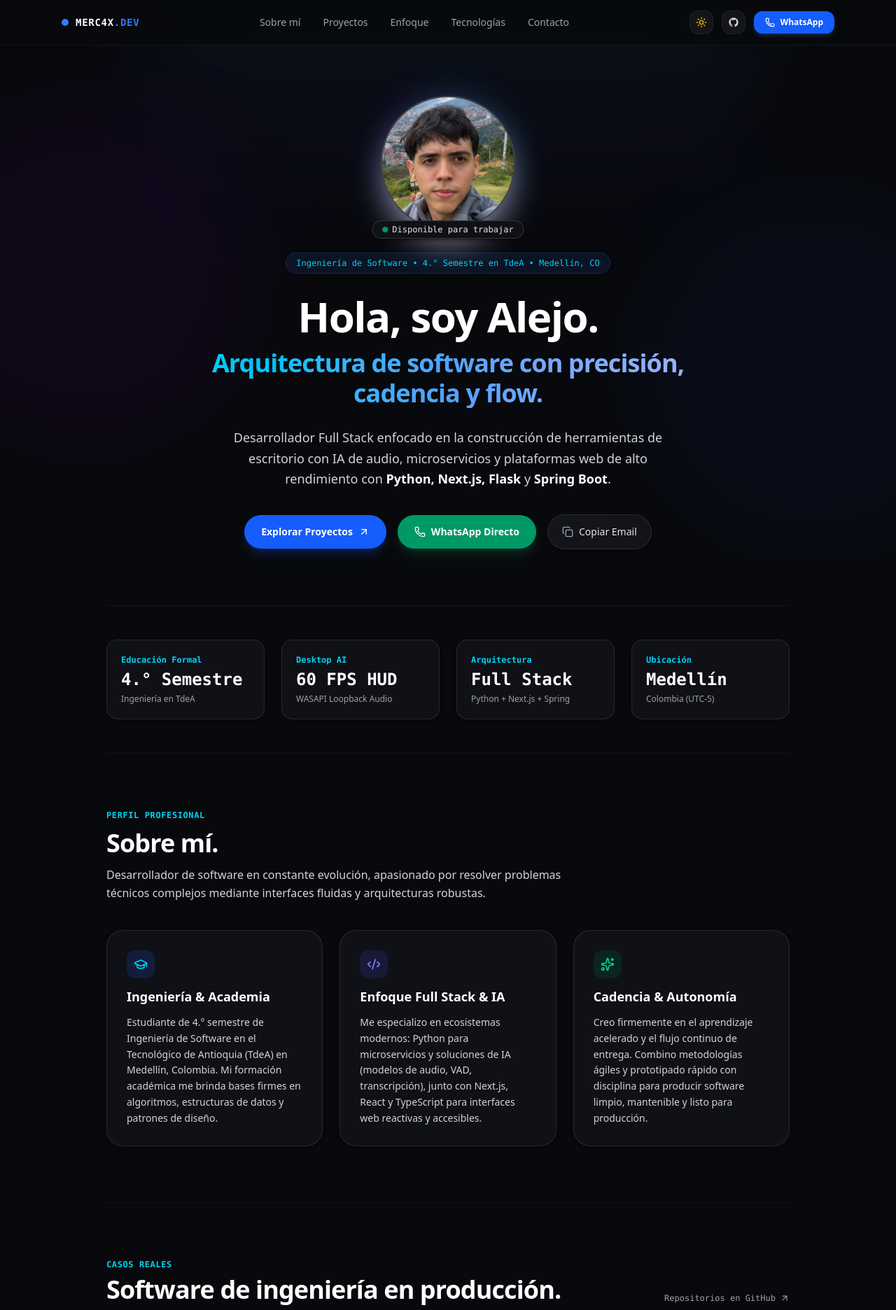
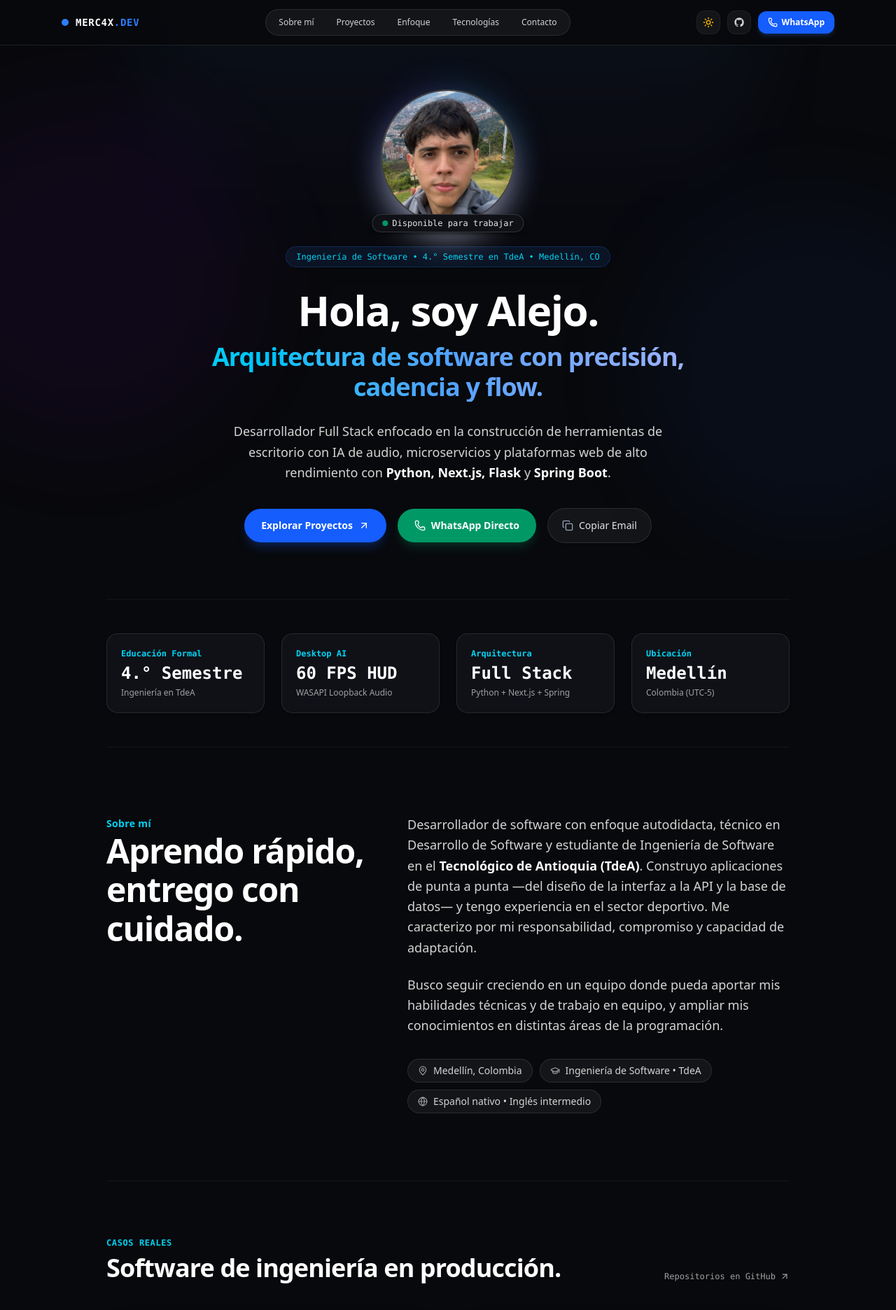
Before and after one commit to Merc4x/portafolio, a Next.js app: page / in a window 1280 px wide. Shown: the top 1872 px of the page at 70% size. Built offline with nearby package versions, Linux system fonts and the light colour scheme.

Commit message:
feat: Fixed sticky HUD navbar scrolling with user and updated Sobre mi section to match 2-column reference layout

```diff
--- a/src/app/page.tsx
+++ b/src/app/page.tsx
@@ -92,43 +92,58 @@ export default function Home() {
         <div className="absolute bottom-[20%] left-[-10%] w-[500px] h-[500px] bg-indigo-200/35 dark:bg-purple-600/5 blur-3xl rounded-full" />
       </div>
 
-      {/* TOP FLOATING NAVIGATION BAR */}
-      <header className="sticky top-0 z-50 backdrop-blur-xl bg-white/85 dark:bg-[#08090c]/80 border-b border-slate-200/80 dark:border-white/5 shadow-xs transition-colors">
-        <div className="max-w-6xl mx-auto px-4 sm:px-6 h-16 flex items-center justify-between">
+      {/* TOP FLOATING HUD NAVIGATION BAR (SIEMPRE VISIBLE Y FIJO AL HACER SCROLL) */}
+      <header className="fixed top-0 inset-x-0 z-50 backdrop-blur-xl bg-white/85 dark:bg-[#08090c]/85 border-b border-slate-200/80 dark:border-white/10 shadow-xs transition-colors">
+        <div className="max-w-6xl mx-auto px-4 sm:px-6 h-16 flex items-center justify-between gap-4">
           {/* Brand with blue beacon */}
-          <a href="#" className="flex items-center gap-2.5 group">
+          <a href="#" className="flex items-center gap-2.5 group shrink-0">
             <span className="w-2.5 h-2.5 rounded-full bg-blue-600 dark:bg-blue-500 group-hover:scale-125 transition-transform shadow-xs" />
-            <span className="font-mono text-sm tracking-wider font-bold text-slate-900 dark:text-white group-hover:text-blue-600 dark:group-hover:text-cyan-400 transition-colors">
+            <span className="font-mono text-sm tracking-wider font-bold text-slate-950 dark:text-white group-hover:text-blue-600 dark:group-hover:text-cyan-400 transition-colors">
               MERC4X<span className="text-blue-600 dark:text-blue-500">.DEV</span>
             </span>
           </a>
 
-          {/* Desktop Nav Links */}
-          <nav className="hidden md:flex items-center gap-8 text-sm font-medium text-slate-600 dark:text-neutral-400">
-            <a href="#sobre-mi" className="hover:text-slate-900 dark:hover:text-white transition-colors">
+          {/* Desktop Nav Links: HUD Central Isla Bien Organizada */}
+          <nav className="hidden md:flex items-center gap-1 p-1 rounded-full bg-slate-100/80 dark:bg-white/5 border border-slate-200/70 dark:border-white/10 text-xs font-medium text-slate-600 dark:text-neutral-300 shadow-2xs">
+            <a
+              href="#sobre-mi"
+              className="px-3.5 py-1.5 rounded-full hover:bg-white dark:hover:bg-white/10 hover:text-slate-950 dark:hover:text-white hover:shadow-2xs transition-all"
+            >
               Sobre mí
             </a>
-            <a href="#proyectos" className="hover:text-slate-900 dark:hover:text-white transition-colors">
+            <a
+              href="#proyectos"
+              className="px-3.5 py-1.5 rounded-full hover:bg-white dark:hover:bg-white/10 hover:text-slate-950 dark:hover:text-white hover:shadow-2xs transition-all"
+            >
               Proyectos
             </a>
-            <a href="#enfoque" className="hover:text-slate-900 dark:hover:text-white transition-colors">
+            <a
+              href="#enfoque"
+              className="px-3.5 py-1.5 rounded-full hover:bg-white dark:hover:bg-white/10 hover:text-slate-950 dark:hover:text-white hover:shadow-2xs transition-all"
+            >
               Enfoque
             </a>
-            <a href="#stack" className="hover:text-slate-900 dark:hover:text-white transition-colors">
+            <a
+              href="#stack"
+              className="px-3.5 py-1.5 rounded-full hover:bg-white dark:hover:bg-white/10 hover:text-slate-950 dark:hover:text-white hover:shadow-2xs transition-all"
+            >
               Tecnologías
             </a>
-            <a href="#contacto" className="hover:text-slate-900 dark:hover:text-white transition-colors">
+            <a
+              href="#contacto"
+              className="px-3.5 py-1.5 rounded-full hover:bg-white dark:hover:bg-white/10 hover:text-slate-950 dark:hover:text-white hover:shadow-2xs transition-all"
+            >
               Contacto
             </a>
           </nav>
 
           {/* Header Action Buttons */}
-          <div className="flex items-center gap-2 sm:gap-3">
+          <div className="flex items-center gap-2 sm:gap-2.5 shrink-0">
             {/* Dark / Light Mode Switcher with crisp pill */}
             <button
               onClick={toggleTheme}
               aria-label="Cambiar tema"
-              className="p-2 rounded-xl bg-slate-100 hover:bg-slate-200 text-slate-800 dark:bg-white/5 dark:hover:bg-white/10 dark:text-neutral-300 transition-colors border border-slate-200 dark:border-white/5 shadow-xs"
+              className="p-2 rounded-xl bg-slate-100 hover:bg-slate-200 text-slate-800 dark:bg-white/5 dark:hover:bg-white/10 dark:text-neutral-300 transition-colors border border-slate-200 dark:border-white/5 shadow-2xs"
             >
               {theme === "dark" ? <Sun className="w-4 h-4 text-amber-400" /> : <Moon className="w-4 h-4 text-slate-700" />}
             </button>
@@ -139,7 +154,7 @@ export default function Home() {
               target="_blank"
               rel="noopener noreferrer"
               aria-label="GitHub"
-              className="p-2 rounded-xl bg-slate-100 hover:bg-slate-200 text-slate-800 dark:bg-white/5 dark:hover:bg-white/10 dark:text-neutral-300 transition-colors border border-slate-200 dark:border-white/5 shadow-xs"
+              className="p-2 rounded-xl bg-slate-100 hover:bg-slate-200 text-slate-800 dark:bg-white/5 dark:hover:bg-white/10 dark:text-neutral-300 transition-colors border border-slate-200 dark:border-white/5 shadow-2xs"
             >
               <GithubIcon className="w-4 h-4" />
             </a>
@@ -149,7 +164,7 @@ export default function Home() {
               href="https://wa.me/573116425806"
               target="_blank"
               rel="noopener noreferrer"
-              className="hidden sm:inline-flex items-center gap-2 px-4 py-2 rounded-xl bg-blue-600 hover:bg-blue-700 text-white text-xs font-semibold transition-all shadow-md shadow-blue-500/20 active:scale-95"
+              className="hidden sm:inline-flex items-center gap-1.5 px-3.5 py-2 rounded-xl bg-blue-600 hover:bg-blue-700 text-white text-xs font-semibold transition-all shadow-md shadow-blue-500/20 active:scale-95"
             >
               <Phone className="w-3.5 h-3.5" />
               <span>WhatsApp</span>
@@ -223,8 +238,8 @@ export default function Home() {
         )}
       </header>
 
-      {/* MAIN CONTENT AREA */}
-      <main className="relative z-10 max-w-5xl mx-auto px-4 sm:px-6 pt-8 sm:pt-14 pb-24">
+      {/* MAIN CONTENT AREA CON PADDING TOP ADECUADO PARA EL HUD FIJO */}
+      <main className="relative z-10 max-w-5xl mx-auto px-4 sm:px-6 pt-24 sm:pt-28 pb-24">
         {/* HERO SECTION: FOTO COMO ELEMENTO PRINCIPAL Y PROTAGÓNICO */}
         <section className="text-center space-y-6 sm:space-y-7 pb-16 sm:pb-20 border-b border-slate-200/80 dark:border-white/5">
           {/* 1. TU FOTO DE PERFIL ES LO PRIMERO QUE SE VE */}
@@ -331,58 +346,45 @@ export default function Home() {
           </div>
         </section>
 
-        {/* SECTION: SOBRE MÍ */}
-        <section id="sobre-mi" className="py-16 sm:py-20 border-b border-slate-200/80 dark:border-white/5">
-          <div className="space-y-3 mb-10">
-            <div className="text-xs font-mono text-blue-700 dark:text-cyan-400 uppercase tracking-wider font-bold">
-              Perfil Profesional
-            </div>
-            <h2 className="text-3xl sm:text-4xl font-black text-slate-950 dark:text-white tracking-tight">
-              Sobre mí.
+        {/* SECTION: SOBRE MÍ (DISEÑO EDITORIAL 2 COLUMNAS INSPIRADO) */}
+        <section id="sobre-mi" className="py-16 sm:py-24 border-b border-slate-200/80 dark:border-white/5">
+          <div className="grid grid-cols-1 lg:grid-cols-12 gap-8 lg:gap-14 items-start">
+            {/* Columna Izquierda: Eyebrow + Gran Titular */}
+            <div className="lg:col-span-5 space-y-3">
+              <span className="text-sm font-semibold tracking-wide text-blue-600 dark:text-cyan-400">
+                Sobre mí
+              </span>
+              <h2 className="text-3xl sm:text-5xl font-black tracking-tight text-slate-950 dark:text-white leading-[1.15]">
+                Aprendo rápido, entrego con cuidado.
               </h2>
-            <p className="text-slate-600 dark:text-neutral-300 text-sm sm:text-base max-w-2xl leading-relaxed">
-              Desarrollador de software en constante evolución, apasionado por resolver problemas técnicos complejos mediante interfaces fluidas y arquitecturas robustas.
-            </p>
             </div>
 
-          <div className="grid grid-cols-1 md:grid-cols-3 gap-6">
-            {/* Card 1: Formación y Origen */}
-            <div className="p-6 sm:p-7 rounded-3xl bg-white dark:bg-[#0f1117] border border-slate-200/90 dark:border-white/10 shadow-[0_2px_12px_-2px_rgba(15,23,42,0.05)] hover:shadow-[0_8px_24px_-4px_rgba(15,23,42,0.08)] hover:border-blue-300 dark:hover:border-white/20 transition-all space-y-3">
-              <div className="w-10 h-10 rounded-xl bg-blue-100/80 dark:bg-blue-900/30 border border-blue-200 dark:border-transparent flex items-center justify-center text-blue-700 dark:text-cyan-400 shadow-2xs">
-                <GraduationCap className="w-5 h-5" />
-              </div>
-              <h3 className="text-lg font-bold text-slate-950 dark:text-white">
-                Ingeniería &amp; Academia
-              </h3>
-              <p className="text-xs sm:text-sm text-slate-600 dark:text-neutral-300 leading-relaxed">
-                Estudiante de 4.° semestre de Ingeniería de Software en el Tecnológico de Antioquia (TdeA) en Medellín, Colombia. Mi formación académica me brinda bases firmes en algoritmos, estructuras de datos y patrones de diseño.
+            {/* Columna Derecha: Párrafos de biografía + Badges */}
+            <div className="lg:col-span-7 space-y-6 text-slate-600 dark:text-neutral-300 text-base sm:text-lg leading-relaxed">
+              <p>
+                Desarrollador de software con enfoque autodidacta, técnico en Desarrollo de Software y estudiante de Ingeniería de Software en el <strong className="text-slate-900 dark:text-white font-semibold">Tecnológico de Antioquia (TdeA)</strong>. Construyo aplicaciones de punta a punta —del diseño de la interfaz a la API y la base de datos— y tengo experiencia en el sector deportivo. Me caracterizo por mi responsabilidad, compromiso y capacidad de adaptación.
               </p>
+              <p>
+                Busco seguir creciendo en un equipo donde pueda aportar mis habilidades técnicas y de trabajo en equipo, y ampliar mis conocimientos en distintas áreas de la programación.
+              </p>
+
+              {/* Badges de píldora idénticos a la referencia */}
+              <div className="flex flex-wrap items-center gap-2.5 pt-2">
+                <div className="inline-flex items-center gap-2 px-3.5 py-1.5 rounded-full bg-slate-100 dark:bg-white/5 border border-slate-200/80 dark:border-white/10 text-xs sm:text-sm font-medium text-slate-700 dark:text-neutral-300 shadow-2xs">
+                  <MapPin className="w-3.5 h-3.5 text-slate-500 dark:text-neutral-400" />
+                  <span>Medellín, Colombia</span>
                 </div>
 
-            {/* Card 2: Qué Construyo */}
-            <div className="p-6 sm:p-7 rounded-3xl bg-white dark:bg-[#0f1117] border border-slate-200/90 dark:border-white/10 shadow-[0_2px_12px_-2px_rgba(15,23,42,0.05)] hover:shadow-[0_8px_24px_-4px_rgba(15,23,42,0.08)] hover:border-indigo-300 dark:hover:border-white/20 transition-all space-y-3">
-              <div className="w-10 h-10 rounded-xl bg-indigo-100/80 dark:bg-indigo-900/30 border border-indigo-200 dark:border-transparent flex items-center justify-center text-indigo-700 dark:text-indigo-400 shadow-2xs">
-                <Code2 className="w-5 h-5" />
-              </div>
-              <h3 className="text-lg font-bold text-slate-950 dark:text-white">
-                Enfoque Full Stack &amp; IA
-              </h3>
-              <p className="text-xs sm:text-sm text-slate-600 dark:text-neutral-300 leading-relaxed">
-                Me especializo en ecosistemas modernos: Python para microservicios y soluciones de IA (modelos de audio, VAD, transcripción), junto con Next.js, React y TypeScript para interfaces web reactivas y accesibles.
-              </p>
+                <div className="inline-flex items-center gap-2 px-3.5 py-1.5 rounded-full bg-slate-100 dark:bg-white/5 border border-slate-200/80 dark:border-white/10 text-xs sm:text-sm font-medium text-slate-700 dark:text-neutral-300 shadow-2xs">
+                  <GraduationCap className="w-3.5 h-3.5 text-slate-500 dark:text-neutral-400" />
+                  <span>Ingeniería de Software &bull; TdeA</span>
                 </div>
 
-            {/* Card 3: Mentalidad y Cultura */}
-            <div className="p-6 sm:p-7 rounded-3xl bg-white dark:bg-[#0f1117] border border-slate-200/90 dark:border-white/10 shadow-[0_2px_12px_-2px_rgba(15,23,42,0.05)] hover:shadow-[0_8px_24px_-4px_rgba(15,23,42,0.08)] hover:border-emerald-300 dark:hover:border-white/20 transition-all space-y-3">
-              <div className="w-10 h-10 rounded-xl bg-emerald-100/80 dark:bg-emerald-900/30 border border-emerald-200 dark:border-transparent flex items-center justify-center text-emerald-700 dark:text-emerald-400 shadow-2xs">
-                <Sparkles className="w-5 h-5" />
+                <div className="inline-flex items-center gap-2 px-3.5 py-1.5 rounded-full bg-slate-100 dark:bg-white/5 border border-slate-200/80 dark:border-white/10 text-xs sm:text-sm font-medium text-slate-700 dark:text-neutral-300 shadow-2xs">
+                  <Globe className="w-3.5 h-3.5 text-slate-500 dark:text-neutral-400" />
+                  <span>Español nativo &bull; Inglés intermedio</span>
                 </div>
-              <h3 className="text-lg font-bold text-slate-950 dark:text-white">
-                Cadencia &amp; Autonomía
-              </h3>
-              <p className="text-xs sm:text-sm text-slate-600 dark:text-neutral-300 leading-relaxed">
-                Creo firmemente en el aprendizaje acelerado y el flujo continuo de entrega. Combino metodologías ágiles y prototipado rápido con disciplina para producir software limpio, mantenible y listo para producción.
-              </p>
+              </div>
             </div>
           </div>
         </section>
```
Lines whose indentation alone changed are shown as unchanged.
